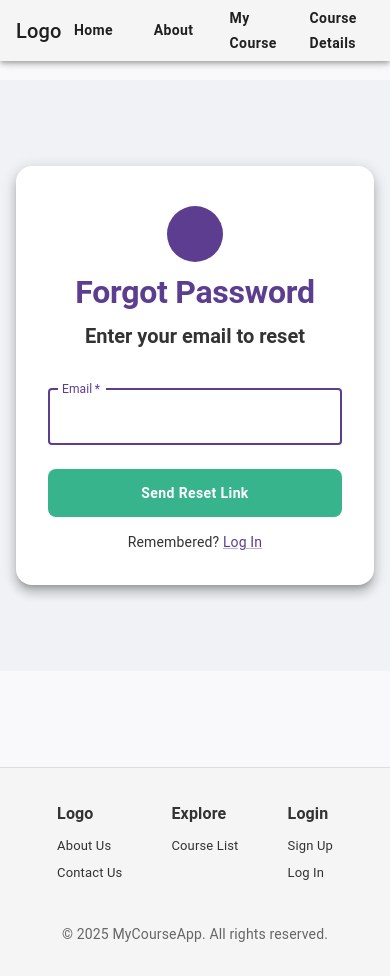
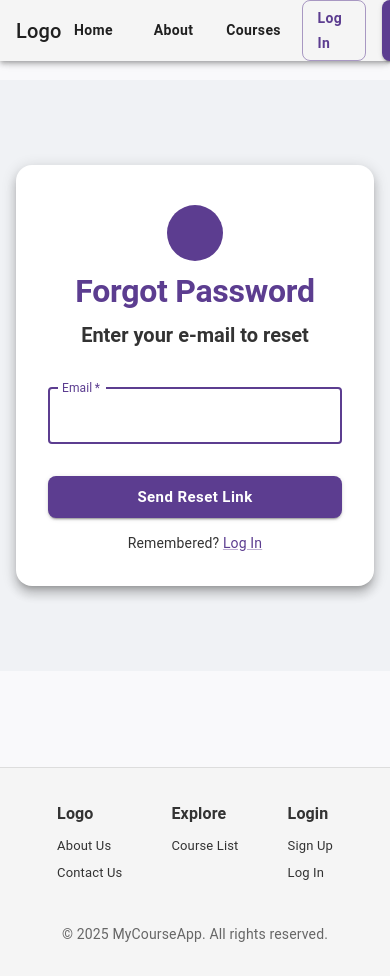
Before and after one commit to ismaC95/WebCloudApp_CA, a React (Vite) app in the folder courses-app/: page /forgotpassword in a window 390 px wide. Built offline with nearby package versions, Linux system fonts and the light colour scheme; no server answers; some icons are missing.

Commit message:
Changes to navbar and forgot password

```diff
--- a/courses-app/src/App.jsx
+++ b/courses-app/src/App.jsx
@@ -1,36 +1,38 @@
+// src/App.jsx
 import 'bootstrap/dist/css/bootstrap.min.css';
-import { ThemeProvider, CssBaseline, Box, Grid } from '@mui/material';
-import { Routes, Route } from 'react-router-dom';  // <--- No Router import here
+import { CssBaseline, Box, Grid } from '@mui/material';
+import { Routes, Route } from 'react-router-dom';
 
-//Julie
-import Navbar from './components/Navbar';
-import UserNavbar from './components/UserNavbar';
-import Home from './pages/Home';
-import About from './pages/About';
-import CourseDisplay from './pages/CourseDisplay';
-import PaymentSuccessful from './pages/PaymentSuccessful';
-import Footer from './components/Footer';
-import CourseList from './pages/CourseList';
-import CourseDetails from './pages/courseDetails';
-import Login from './pages/login';
-import Signup from './pages/signup';
-import ForgotPassword from './pages/forgotPassword';
-import ShoppingCart from './pages/ShoppingCart';
-import Checkout from './pages/Checkout';
+import Navbar       from './components/Navbar';
+import UserNavbar   from './components/UserNavbar';
+import RedirectIfAuth from './components/RedirectIfAuth';
 
-import theme from './theme';
-import { CartProvider } from './contexts/CartContext';
+import Home               from './pages/Home';
+import About              from './pages/About';
+import CourseDisplay      from './pages/CourseDisplay';
+import Checkout           from './pages/Checkout';
+import PaymentSuccessful  from './pages/PaymentSuccessful';
+import CourseList         from './pages/CourseList';
+import CourseDetails      from './pages/courseDetails';
+import Login              from './pages/login';
+import Signup             from './pages/signup';
+import ForgotPassword     from './pages/ForgotPassword';
+import ShoppingCart       from './pages/ShoppingCart';
+import Footer             from './components/Footer';
 
+import { useAuth } from './contexts/AuthContext';
 
 const App = () => {
+  const { currentUser } = useAuth();
+
   return (
-    <ThemeProvider theme={theme}>
-      <CartProvider>
+    <>
       <CssBaseline />
-        {/* <Navbar /> */}
-        <UserNavbar />
-          <Grid container justifyContent={"center"} >
-            <Grid size={{xs: 12, sm: 8}}>
+
+      {currentUser ? <UserNavbar /> : <Navbar />}
+
+      <Grid container justifyContent="center">
+        <Grid item xs={12} sm={8}>
           <Box mt={10} component="main" sx={{ flex: 1 }}>
             <Routes>
               <Route path="/" element={<Home />} />
@@ -39,20 +41,36 @@ const App = () => {
               <Route path="/checkout" element={<Checkout />} />
               <Route path="/payment-successful" element={<PaymentSuccessful />} />
               <Route path="/courses" element={<CourseList />} />
-                  <Route path="courses/:courseId" element={<CourseDetails />} />
-                  <Route path="/login" element={<Login />} />
-                  <Route path="/signup" element={<Signup />} />
+              <Route path="/courses/:courseId" element={<CourseDetails />} />
+
+              {/* public routes – bounce away if already signed in */}
+              <Route
+                path="/login"
+                element={
+                  <RedirectIfAuth>
+                    <Login />
+                  </RedirectIfAuth>
+                }
+              />
+              <Route
+                path="/signup"
+                element={
+                  <RedirectIfAuth>
+                    <Signup />
+                  </RedirectIfAuth>
+                }
+              />
+
               <Route path="/forgotpassword" element={<ForgotPassword />} />
               <Route path="/shoppingcart" element={<ShoppingCart />} />
             </Routes>
           </Box>
         </Grid>
       </Grid>
+
       <Footer />
-      </CartProvider>
-    </ThemeProvider>
+    </>
   );
-
 };
 
 export default App;
--- a/courses-app/src/components/Navbar.jsx
+++ b/courses-app/src/components/Navbar.jsx
@@ -1,28 +1,24 @@
-import { AppBar, Toolbar, Typography, Button, Box } from "@mui/material";
-import {Link} from 'react-router-dom';
+import { AppBar, Toolbar, Typography, Button, Box } from '@mui/material';
+import { Link } from 'react-router-dom';
 
-const Navbar = () => {
-
-
-    return (
+const Navbar = () => (
   <AppBar position="fixed" color="default">
     <Toolbar>
-                <Typography variant="h6" sx={{flexGrow: 1}}>Logo</Typography>
+      <Typography variant="h6" sx={{ flexGrow: 1 }}>
+        Logo
+      </Typography>
 
-                <Box sx={{display: 'flex', gap:2}}>
+      <Box sx={{ display: 'flex', gap: 2 }}>
         <Button color="inherit" component={Link} to="/">Home</Button>
         <Button color="inherit" component={Link} to="/about">About</Button>
-                    {/* Default course id set */}
-                    {/* <Button color="inherit" component={Link} to="/coursedisplay/3">My Course</Button> */}
+        <Button color="inherit" component={Link} to="/courses">Courses</Button>
 
-                    <Button color="inherit" component={Link} to="/courses" >Courses</Button>
-                    <Button color="inherit" component={Link} to="/signup">Sign Up</Button>
-
-                    <Button variant="outlined" component={Link} to="/login">Sign In</Button>
+        {/* auth links */}
+        <Button variant="outlined" component={Link} to="/login">Log In</Button>
+        <Button variant="contained" component={Link} to="/signup">Sign Up</Button>
       </Box>
     </Toolbar>
   </AppBar>
 );
-}
 
 export default Navbar;
--- /dev/null
+++ b/courses-app/src/components/RedirectIfAuth.jsx
@@ -0,0 +1,7 @@
+import { Navigate } from 'react-router-dom';
+import { useAuth } from '../contexts/AuthContext';
+
+export default function RedirectIfAuth({ children }) {
+  const { currentUser } = useAuth();
+  return currentUser ? <Navigate to="/" replace /> : children;
+}
--- a/courses-app/src/components/UserNavbar.jsx
+++ b/courses-app/src/components/UserNavbar.jsx
@@ -1,47 +1,55 @@
 import { useState } from 'react';
-import { AppBar, Toolbar, Typography, Button, IconButton, Box, Badge } from "@mui/material";
+import {
+  AppBar, Toolbar, Typography, Button,
+  IconButton, Box, Badge
+} from '@mui/material';
 import ShoppingCartIcon from '@mui/icons-material/ShoppingCart';
-import {Link} from 'react-router-dom';
+import { Link, useNavigate } from 'react-router-dom';
 
+import { useCart } from '../contexts/CartContext';
+import { useAuth } from '../contexts/AuthContext';
 import ShoppingCartComp from './shoppingCart/ShoppingCartComp';
-import { useCart } from '../contexts/CartContext';
 
 const UserNavbar = () => {
-    const {addedToCart} = useCart();
+  const { addedToCart } = useCart();
+  const { logout }      = useAuth();
+  const navigate        = useNavigate();
 
   const [openCart, setOpenCart] = useState(false);
-    const toggleCart = (e) => () => {
-        setOpenCart(e);
-    }
+  const toggleCart = (val) => () => setOpenCart(val);
+
+  const handleSignOut = async () => {
+    await logout();                 // Firebase sign-out
+    navigate('/', { replace: true });
+  };
 
   return (
     <AppBar position="fixed" color="default">
       <Toolbar>
-                <Typography variant="h6" sx={{flexGrow: 1}}>Logo</Typography>
+        <Typography variant="h6" sx={{ flexGrow: 1 }}>
+          Logo
+        </Typography>
 
-                <Box sx={{display: 'flex', gap:2}}>
+        <Box sx={{ display: 'flex', gap: 2 }}>
           <Button color="inherit" component={Link} to="/">Home</Button>
           <Button color="inherit" component={Link} to="/about">About</Button>
-                    {/* Default course id set */}
           <Button color="inherit" component={Link} to="/coursedisplay/3">My Course</Button>
-                    <Button color="inherit" component={Link} to="/CourseDetails">Course Details</Button>
+          <Button color="inherit" component={Link} to="/courses">Courses</Button>
 
-                    <Button color="inherit" component={Link} to="/courses" >Courses</Button>
+          <Button variant="outlined" onClick={handleSignOut}>
+            Sign Out
+          </Button>
 
-                    <Button variant="outlined" component={Link} to="/login">Sign Out</Button>
-
-                    {/* Removing Link from shoppoing cart icon */}
           <IconButton color="inherit" onClick={toggleCart(true)}>
-                    {/* To add Badge functionality on the badgeContent prop */}
             <Badge badgeContent={addedToCart.length} color="primary">
               <ShoppingCartIcon />
             </Badge>
           </IconButton>
-                    <ShoppingCartComp openCart={openCart} toggleCart={toggleCart}/>
+          <ShoppingCartComp openCart={openCart} toggleCart={toggleCart} />
         </Box>
       </Toolbar>
     </AppBar>
   );
-}
+};
 
 export default UserNavbar;
--- /dev/null
+++ b/courses-app/src/contexts/AuthContext.jsx
@@ -0,0 +1,29 @@
+import { createContext, useContext, useEffect, useState } from 'react';
+import { auth } from '../firebase';
+import { onAuthStateChanged, signOut } from 'firebase/auth';
+
+const AuthContext = createContext();
+
+export function AuthProvider({ children }) {
+  const [currentUser, setCurrentUser] = useState(null);
+  const [loading,      setLoading]    = useState(true);
+
+  useEffect(() => {
+    const unsub = onAuthStateChanged(auth, (user) => {
+      setCurrentUser(user);
+      setLoading(false);
+    });
+    return unsub;
+  }, []);
+
+  const logout = () => signOut(auth);
+
+  const value = { currentUser, logout };
+  return loading ? null : (
+    <AuthContext.Provider value={value}>{children}</AuthContext.Provider>
+  );
+}
+
+export function useAuth() {
+  return useContext(AuthContext);
+}
--- a/courses-app/src/main.jsx
+++ b/courses-app/src/main.jsx
@@ -1,9 +1,24 @@
-import { BrowserRouter } from 'react-router-dom'
-import { createRoot } from 'react-dom/client'
-import App from './App.jsx'
+// src/main.jsx
+import { createRoot } from 'react-dom/client';
+import { BrowserRouter } from 'react-router-dom';
+
+
+import { AuthProvider }  from './contexts/AuthContext';
+import { CartProvider }  from './contexts/CartContext';
+import { ThemeProvider } from '@mui/material/styles';
+import theme             from './theme.js';
+
+
+import App from './App.jsx';
 
 createRoot(document.getElementById('root')).render(
   <BrowserRouter>
-    <App />
-  </BrowserRouter>,
-)
+    <AuthProvider>
+      <CartProvider>
+        <ThemeProvider theme={theme}>
+          <App />
+        </ThemeProvider>
+      </CartProvider>
+    </AuthProvider>
+  </BrowserRouter>
+);
--- a/courses-app/src/pages/forgotPassword.jsx
+++ b/courses-app/src/pages/forgotPassword.jsx
@@ -1,7 +1,8 @@
-// src/pages/forgotpassword.jsx
+// src/pages/forgotPassword.jsx
 import React, { useState } from 'react';
 import { ThemeProvider, useTheme } from '@mui/material/styles';
 import theme from '../theme';
+
 import {
   Avatar,
   Box,
@@ -18,6 +19,11 @@ import LockOpenIcon from '@mui/icons-material/LockOpen';
 import illustration from '../assets/images/bwink_edu_01_single_04.jpg';
 import { Link as RouterLink } from 'react-router-dom';
 
+
+import { auth } from '../firebase';
+import { sendPasswordResetEmail } from 'firebase/auth';
+
+
 export default function ForgotPassword() {
   return (
     <ThemeProvider theme={theme}>
@@ -28,14 +34,39 @@ export default function ForgotPassword() {
 }
 
 function ForgotPasswordContent() {
-  const muiTheme = useTheme();
-  const showImage = useMediaQuery(muiTheme.breakpoints.up('md'));
+  const muiTheme   = useTheme();
+  const showImage  = useMediaQuery(muiTheme.breakpoints.up('md'));
+
+
+  const [email, setEmail]         = useState('');
   const [submitted, setSubmitted] = useState(false);
+  const [error, setError]         = useState('');
 
-  const handleSubmit = (e) => {
+
+  const handleSubmit = async (e) => {
     e.preventDefault();
-    setSubmitted(true);
+    setError('');
+
+    try {
+      await sendPasswordResetEmail(auth, email.trim());
+      setSubmitted(true);
+    } catch (err) {
+
+      let msg;
+      switch (err.code) {
+        case 'auth/user-not-found':
+          msg = 'No account found with that e-mail';
+          break;
+        case 'auth/invalid-email':
+          msg = 'Please enter a valid e-mail address';
+          break;
+        default:
+          msg = 'Something went wrong – please try again later';
+      }
+      setError(msg);
+    }
   };
+
 
   return (
     <Grid
@@ -46,15 +77,11 @@ function ForgotPasswordContent() {
       spacing={8}
       sx={{ height: '70vh', backgroundColor: '#F0F2F5' }}
     >
+
       {showImage && (
         <Grid
-          item
-          md={6}
-          sx={{
-            display: 'flex',
-            justifyContent: 'center',
-            alignItems: 'center',
-          }}
+          item md={6}
+          sx={{ display: 'flex', justifyContent: 'center', alignItems: 'center' }}
         >
           <Box sx={{ px: 4 }}>
             <Box
@@ -67,59 +94,43 @@ function ForgotPasswordContent() {
         </Grid>
       )}
 
+
       <Grid
-        item
-        xs={12}
-        md={6}
-        sx={{
-          display: 'flex',
-          justifyContent: 'center',
-          alignItems: 'center',
-          height: '100%',
-          p: 2,
-        }}
+        item xs={12} md={6}
+        sx={{ display: 'flex', justifyContent: 'center', alignItems: 'center', height: '100%', p: 2 }}
       >
         <Paper
           elevation={8}
           square
-          sx={{
-            width: '100%',
-            maxWidth: 480,
-            borderRadius: 4,
-            bgcolor: '#FFFFFF',
-            p: 4,
-          }}
-          id="forgot-paper"
+          sx={{ width: '100%', maxWidth: 480, borderRadius: 4, bgcolor: '#FFFFFF', p: 4 }}
         >
           <Box sx={{ display: 'flex', flexDirection: 'column', alignItems: 'center' }}>
-            <Avatar
-              sx={{ m: 1, bgcolor: 'primary.main', width: 56, height: 56 }}
-              id="forgot-avatar"
-            >
+            <Avatar sx={{ m: 1, bgcolor: 'primary.main', width: 56, height: 56 }}>
               <LockOpenIcon fontSize="large" />
             </Avatar>
 
-            <Typography component="h1" variant="h2" color="primary" id="forgot-title" sx={{ mb: 1 }}>
-              Forgot Password
+            <Typography component="h1" variant="h2" color="primary" sx={{ mb: 1 }}>
+              Forgot&nbsp;Password
             </Typography>
 
-            {!submitted ? (
+
+            {submitted ? (
               <>
-                <Typography
-                  variant="h5"
-                  sx={{ mb: 3, fontWeight: 700 }}
-                  id="forgot-subtitle"
-                >
-                  Enter your email to reset
+                <Typography variant="h6" sx={{ mb: 3, textAlign: 'center' }}>
+                  If an account is found, you will receive a link to reset your password.
+                </Typography>
+                <Link component={RouterLink} to="/login" variant="body2">
+                  Return to Log&nbsp;In
+                </Link>
+              </>
+            ) : (
+
+              <>
+                <Typography variant="h5" sx={{ mb: 3, fontWeight: 700 }}>
+                  Enter your e-mail to reset
                 </Typography>
 
-                <Box
-                  component="form"
-                  id="forgot-form"
-                  noValidate
-                  onSubmit={handleSubmit}
-                  sx={{ width: '100%' }}
-                >
+                <Box component="form" noValidate onSubmit={handleSubmit} sx={{ width: '100%' }}>
                   <TextField
                     margin="normal"
                     required
@@ -129,39 +140,33 @@ function ForgotPasswordContent() {
                     name="email"
                     autoComplete="email"
                     autoFocus
+                    value={email}
+                    onChange={(e) => setEmail(e.target.value)}
                   />
+
+                  {error && (
+                    <Typography color="error" sx={{ mt: 1 }}>
+                      {error}
+                    </Typography>
+                  )}
 
                   <Button
                     type="submit"
                     fullWidth
-                    variant="type1"
+                    variant="contained"
                     size="large"
-                    sx={{ mt: 2, mb: 2 }}
-                    id="forgot-submit-button"
+                    sx={{ mt: 3, mb: 2 }}
                   >
                     Send Reset Link
                   </Button>
 
-                  <Typography variant="body2" align="center" id="forgot-login-prompt">
+                  <Typography variant="body2" align="center">
                     Remembered?{' '}
-                    <Link component={RouterLink} to="/login" id="forgot-return-login">
-                      Log In
+                    <Link component={RouterLink} to="/login">
+                      Log&nbsp;In
                     </Link>
                   </Typography>
                 </Box>
-              </>
-            ) : (
-              <>
-                <Typography
-                  variant="h6"
-                  sx={{ mb: 3, textAlign: 'center' }}
-                  id="forgot-confirmation"
-                >
-                  An email has been sent with instructions to reset your password.
-                </Typography>
-                <Link component={RouterLink} to="/login" variant="body2" id="forgot-back-to-login">
-                  Return to Log In
-                </Link>
               </>
             )}
           </Box>
--- a/courses-app/src/pages/login.jsx
+++ b/courses-app/src/pages/login.jsx
@@ -2,15 +2,6 @@
 import React, { useState } from 'react';
 import { ThemeProvider, useTheme } from '@mui/material/styles';
 import theme from '../theme';
-
-import { auth } from '../firebase';
-import {
-  signInWithEmailAndPassword,
-  setPersistence,
-  browserLocalPersistence,
-  browserSessionPersistence
-} from 'firebase/auth';
-
 
 import {
   Avatar,
@@ -29,6 +20,15 @@ import {
 import SchoolIcon from '@mui/icons-material/School';
 import loginIllustration from '../assets/images/bwink_edu_01_single_04.jpg';
 import { Link as RouterLink, useNavigate } from 'react-router-dom';
+
+
+import { auth } from '../firebase';
+import {
+  signInWithEmailAndPassword,
+  setPersistence,
+  browserLocalPersistence,
+  browserSessionPersistence
+} from 'firebase/auth';
 
 export default function Login() {
   return (
@@ -60,12 +60,11 @@ function LoginContent() {
     setSuccess('');
 
     try {
-
+      /* pick persistence from the checkbox */
       await setPersistence(
         auth,
         rememberMe ? browserLocalPersistence : browserSessionPersistence
       );
-
 
       const cred = await signInWithEmailAndPassword(
         auth,
@@ -73,20 +72,34 @@ function LoginContent() {
         password
       );
 
+
       const name = cred.user.displayName || cred.user.email;
       setSuccess(`Welcome back, ${name}!`);
+
 
       setTimeout(() => navigate('/', { replace: true }), 800);
 
     } catch (err) {
 
-      setError(
-        (err.code || err.message)
-          .replace('auth/', '')
-          .replace(/-/g, ' ')
-          .replace(/\(.*?\)/, '')
-          .trim()
-      );
+      let msg;
+
+      switch (err.code) {
+        case 'auth/user-not-found':
+        case 'auth/wrong-password':
+          msg = 'Combination email/password is wrong';
+          break;
+        case 'auth/invalid-email':
+          msg = 'Please enter a valid email address';
+          break;
+        default:
+          msg = (err.code || err.message)
+            .replace('auth/', '')
+            .replace(/-/g, ' ')
+            .replace(/\(.*?\)/, '')
+            .trim();
+      }
+
+      setError(msg);
     }
   };
 
```
Also changed, not shown: courses-app/src/pages/signup.jsx (+7 -26 lines). Lines whose indentation alone changed are shown as unchanged.
